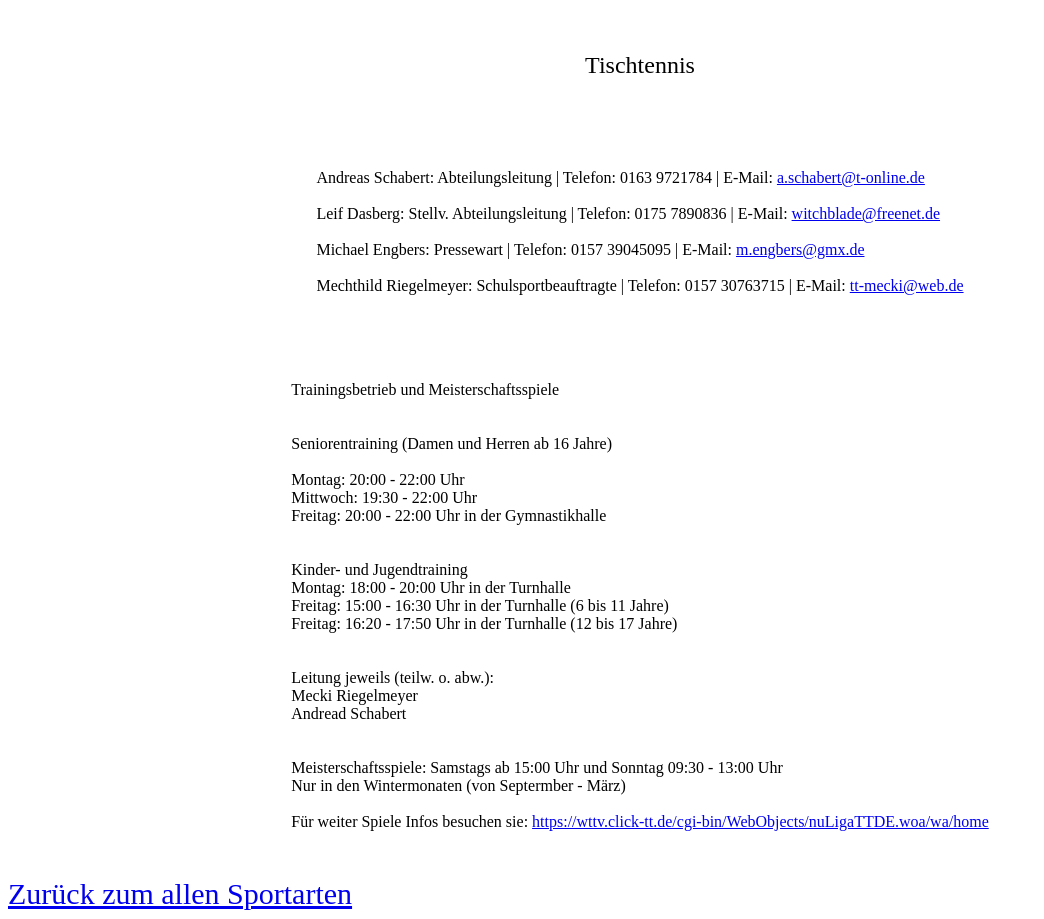
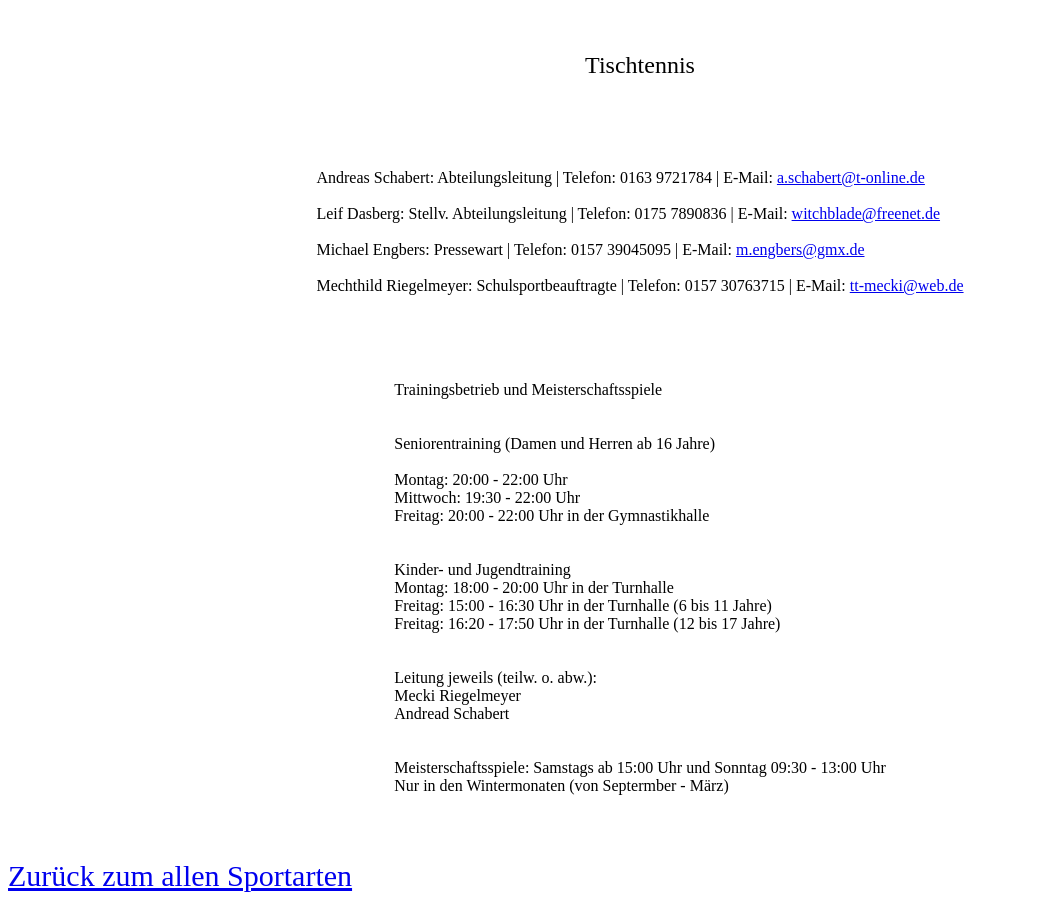
Before and after one commit to chewable-jpg/sva-website, a Next.js app: page /sports/tischtennis in a window 1280 px wide. Shown: the whole page, without its empty margins (0-1044 px from the left). Built offline with nearby package versions, Linux system fonts and the light colour scheme.

Commit message:
fixed Tischtennis

```diff
--- a/src/pages/sports/tischtennis.jsx
+++ b/src/pages/sports/tischtennis.jsx
@@ -88,7 +88,6 @@ const Home = () => {
           Nur in den Wintermonaten (von Septermber - März) <br />
           <br />
 
-          Für weiter Spiele Infos besuchen sie: <a target="_blank" href="https://wttv.click-tt.de/cgi-bin/WebObjects/nuLigaTTDE.woa/wa/home">https://wttv.click-tt.de/cgi-bin/WebObjects/nuLigaTTDE.woa/wa/home</a>
         </Text>
       </Box>
       <Box
```
